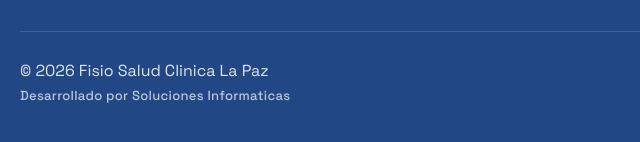
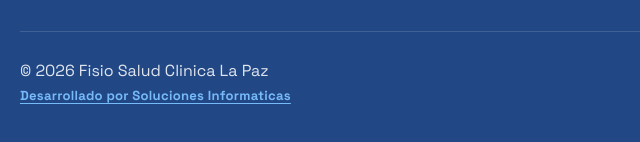
Before and after one commit to solucionesinformaticas169/FisioSalud, a website: page index.html in a window 1280 px wide. Shown: the part 4563-4705 px from the top of the page, 0-640 px from the left. Drawn offline with Linux system fonts and the light colour scheme; no server answers.

Commit message:
Style footer credit like a link

```diff
--- a/home.css
+++ b/home.css
@@ -1384,10 +1384,19 @@
 
 .footer-bottom > span::after {
   content: "Desarrollado por Soluciones Informaticas";
-  color: rgba(255, 255, 255, 0.7);
+  color: rgba(123, 193, 255, 0.95);
   font-size: 0.82rem;
-  font-weight: 500;
+  font-weight: 600;
   letter-spacing: 0.02em;
+  text-decoration: underline;
+  text-decoration-thickness: 1px;
+  text-underline-offset: 3px;
+  cursor: pointer;
+  transition: color 0.2s ease, opacity 0.2s ease;
+}
+
+.footer-bottom > span:hover::after {
+  color: #ffffff;
 }
 
 .back-top {
```
